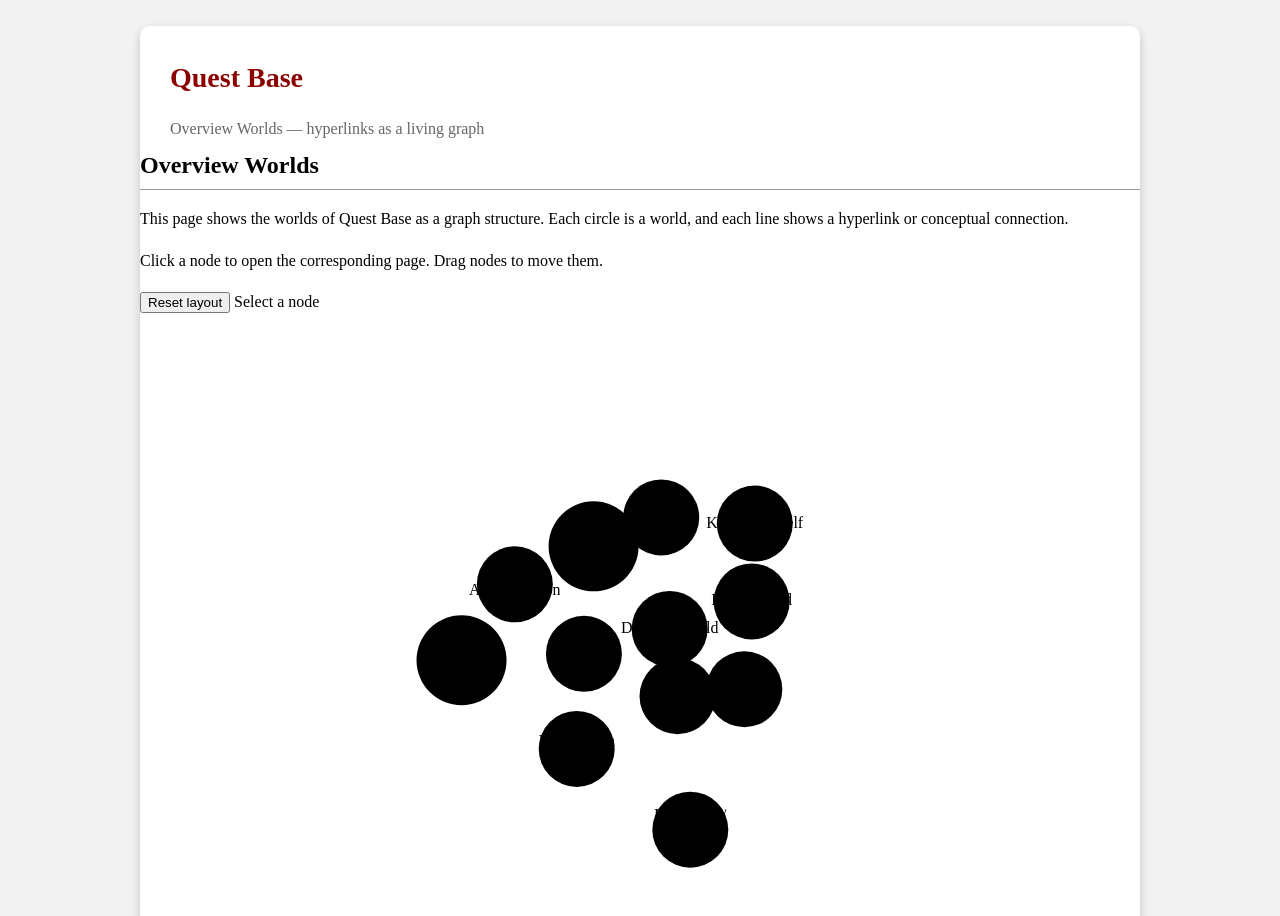
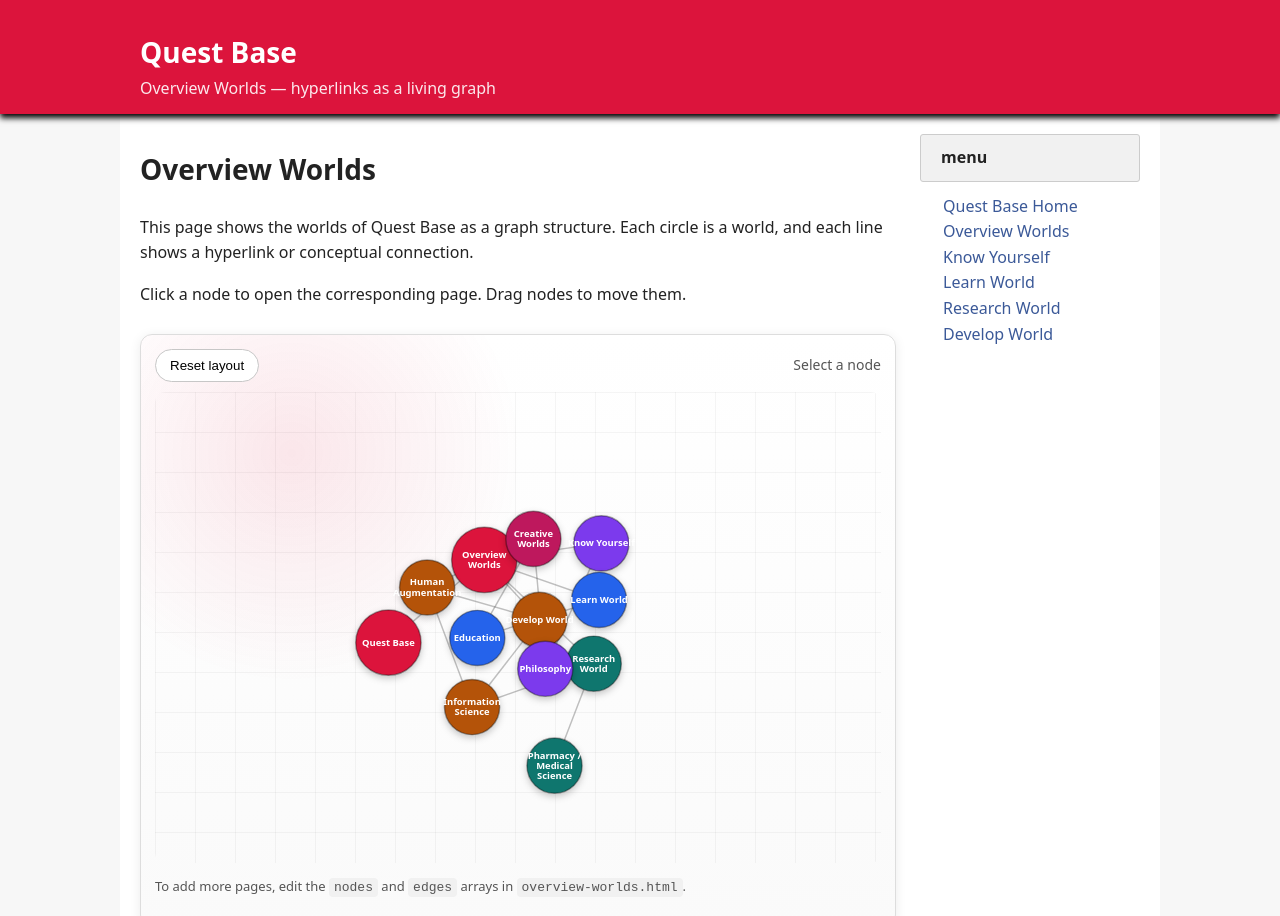
Before and after one commit to jacky753/jacky753.github.io, a plain HTML site: page overview-worlds.html in a window 1280 px wide. Shown: the top 916 px of the page. Drawn offline with Linux system fonts and the light colour scheme.

Commit message:
Refactor CSS styles for improved layout and design
Updated styles for body, header, and various elements to enhance appearance and layout.

```diff
--- a/overview-worlds.css
+++ b/overview-worlds.css
@@ -1,170 +1,305 @@
 @charset "UTF-8";
+
 body {
-	background-color: #F2F2F2;
+  background: #F7F7F7;
   margin: 0;
   padding: 0;
   line-height: 1.6;
+  color: #222;
+  font-family: system-ui, -apple-system, BlinkMacSystemFont, "Segoe UI", sans-serif;
 }
+
 #outer {
-	margin: 2% auto;
-	width: 1000px;
+}
+
+header {
+  padding: 10px 20px;
+  min-height: 94px;
+  position: relative;
+  z-index: 4;
+  background: #dc143c;
+  background-size: auto;
+  box-shadow: 0px 4px 6px rgba(0, 0, 0, 1);
+}
+
+#header-inner {
+  margin: 0 auto;
+  max-width: 1000px;
+}
+
+.description {
+  color: #fff;
+  padding-left: 0;
+  line-height: 1.2;
+  margin: 4px 0 0 0;
+  opacity: 0.9;
+}
+
+#container {
+  margin: 0 auto;
+  max-width: 1000px;
   background-color: #fff;
-	border-radius: 10px;
-	box-shadow: 0px 4px 10px rgba(0,0,0,0.2);
+  position: relative;
+  z-index: 1;
+  padding: 20px;
+  display: grid;
+  grid-template-columns: minmax(0, 1fr) 220px;
+  gap: 24px;
 }
-header {
-	height: 120px;
+
+#text {
+  padding: 0 0 10px 0;
 }
-#header-inner {
-	padding: 30px;
-}
-.description {
-	font-size: 16px;
-	color: #666;
-}
-h1 {
-	font-size: 28px;
-	color: #333;
-	padding: 0;
-	margin: 0;
-}
-h1 a {
-	font-weight: bold;
-	color: #8c0000;
-	text-decoration: none;
-}
-h1 a:hover {
-	text-decoration: underline;
-}
-h2 {
-	font-size: 24px;
-	margin: 0;
-	padding: 0 0 5px 0;
-	border-bottom: 1px solid #999;
-}
-h3 {
-	font-size: 20px;
-	padding: 15px 0 5px 0;
-}
-#content {
-	float: right;
-	width: 70%;
-}
-.inner {
-	padding: 20px 30px 20px 0;
-}
+
 ul {
   margin: 0 0 0 1em;
   padding: 0;
 }
+
 li {
-	list-style: disc;
+  list-style: none;
 }
+
 p {
   margin: 1em 0;
 }
-.aka {
-	color: #B0231D;
-	font-weight: bold;
-}
+
 img {
   max-width: 100%;
   height: auto;
   border: 0;
 }
+
 hr {
   border-width: 1px 0 0 0;
   border-style: solid;
   border-color: #ccc;
   height: 1px;
 }
-a {
-	color: #003366;
+
+body a {
+  font-weight: normal;
 }
-aside {
-	color: #676767;
-	width: 30%;
-	float: left;
+
+h1 {
+  color: #fff;
+  font-size: 28px;
+  padding: 20px 0 0 0;
+  margin: 0;
 }
-#side-inner {
-	padding: 20px 30px;
-}
-.side-title {
-	padding: 10px 15px;
-	margin: 0;
+
+h1 a {
   font-weight: bold;
-	color: #E3E3E2;
-	background: #003366;
-	border-radius: 5px 5px 0 0;
-}
-.side {
-	background-color: #fcfcfc;
-	padding: 10px;
-	margin: 0 0 15px 0;
-	font-weight: bold;
-	border: 1px #dcdcdc solid;
-	border-radius: 0 0 5px 5px;
-}
-.side a {
-	color: #036;
+  color: #fff;
   text-decoration: none;
 }
-.side a:hover {
+
+h1 a:hover {
+  font-weight: bold;
+  color: #ffffff;
   text-decoration: underline;
 }
-.side ul {
-	margin: 0 0 1em 0;
-	padding: 0;
+
+h2, h3, h4 {
+  font-size: 28px;
+  margin: 4px 0 0 0;
+  padding: 9px 0 7px 0;
 }
-.side li {
-	padding: 5px 0;
-	margin: 0;
-	list-style: none;
+
+main {
+  min-width: 0;
 }
+
+aside {
+  min-width: 0;
+}
+
+.side-title {
+  background: #f1f1f1;
+  font-weight: bold;
+  border: 1px solid #ccc;
+  margin-bottom: 10px;
+  padding: 10px 20px;
+  border-radius: 3px;
+}
+
+.side {
+  margin: 0 0 10px 0;
+  padding: 2px 8px 8px 7px;
+}
+
+aside a {
+  color: #3b5998;
+  text-decoration: none;
+}
+
+aside a:hover {
+  color: #0000ee;
+  text-decoration: underline;
+}
+
 footer {
+  background-color: #fff;
   padding-top: 20px;
-	font-size: 14px;
+  font-size: 12px;
   height: 100px;
   clear: both;
   text-align: center;
-	color: #444;
-	background-color: #F2F2F2;
 }
-footer a {
-	color: #444;
-}
+
 blockquote {
   border: 1px solid #ccc;
-	padding: 20px;
+  padding: 5px;
   margin: 10px;
-	font-style: italic;
 }
-@media screen and (max-width: 600px) {
-#outer {
+
+.graph-panel {
+  border: 1px solid #ddd;
+  border-radius: 12px;
+  background:
+    radial-gradient(circle at 20% 20%, rgba(220, 20, 60, 0.10), transparent 30%),
+    linear-gradient(180deg, #fff, #fafafa);
+  padding: 14px;
+  box-shadow: 0 2px 12px rgba(0, 0, 0, 0.08);
+}
+
+.graph-toolbar {
+  display: flex;
+  align-items: center;
+  justify-content: space-between;
+  gap: 12px;
+  margin-bottom: 10px;
+  flex-wrap: wrap;
+}
+
+.graph-toolbar button {
+  border: 1px solid #c7c7c7;
+  background: #ffffff;
+  border-radius: 999px;
+  padding: 8px 14px;
+  cursor: pointer;
+}
+
+.graph-toolbar button:hover {
+  background: #f1f1f1;
+}
+
+#selectedNode {
+  color: #555;
+  font-size: 14px;
+}
+
+#worldGraph {
   width: 100%;
+  height: auto;
+  min-height: 420px;
+  display: block;
+  border-radius: 10px;
+  background:
+    linear-gradient(90deg, rgba(0,0,0,0.04) 1px, transparent 1px),
+    linear-gradient(180deg, rgba(0,0,0,0.04) 1px, transparent 1px);
+  background-size: 40px 40px;
+}
+
+.edge {
+  stroke: rgba(60, 60, 60, 0.32);
+  stroke-width: 2;
+}
+
+.graph-node {
+  cursor: pointer;
+  outline: none;
+}
+
+.graph-node circle {
+  stroke: rgba(0, 0, 0, 0.36);
+  stroke-width: 2;
+  filter: drop-shadow(0 4px 5px rgba(0, 0, 0, 0.22));
+  transition: transform 0.15s ease, stroke-width 0.15s ease;
+}
+
+.graph-node:hover circle,
+.graph-node:focus circle {
+  stroke-width: 4;
+}
+
+.graph-node text {
+  fill: #fff;
+  font-size: 13px;
+  font-weight: 700;
+  pointer-events: none;
+}
+
+.node-core circle {
+  fill: #dc143c;
+}
+
+.node-inner circle {
+  fill: #7c3aed;
+}
+
+.node-learning circle {
+  fill: #2563eb;
+}
+
+.node-research circle {
+  fill: #0f766e;
+}
+
+.node-development circle {
+  fill: #b45309;
+}
+
+.node-creative circle {
+  fill: #be185d;
+}
+
+.graph-note {
+  font-size: 13px;
+  color: #555;
+}
+
+.graph-note code {
+  background: #f1f1f1;
+  padding: 2px 5px;
+  border-radius: 4px;
+}
+
+@media screen and (max-width: 767px) {
+  #header-inner {
     margin: 0;
+    max-width: 100%;
   }
-#header-inner {
-	padding: 20px;
+
+  main {
+    width: 100%;
   }
-h1 {
-	font-size: 22px;
-	color: #333;
-	padding: 0;
-	margin: 0;
-}
-#content {
-	width: 100%;
-	float: none;
-}
-.inner {
-	padding: 20px 15px;
-}
+
   aside {
     width: 100%;
-	float: none;
   }
-#side-inner {
-	padding: 15px;
+
+  #container {
+    display: block;
+    margin: 0;
+    max-width: 100%;
+    padding: 16px;
+  }
+
+  h1 {
+    font-size: 24px;
+    padding: 10px 0;
+  }
+
+  h2, h3, h4 {
+    font-size: 24px;
+  }
+
+  #worldGraph {
+    min-height: 360px;
+  }
+
+  .graph-panel {
+    padding: 10px;
   }
 }
```
Lines whose indentation alone changed are shown as unchanged.
